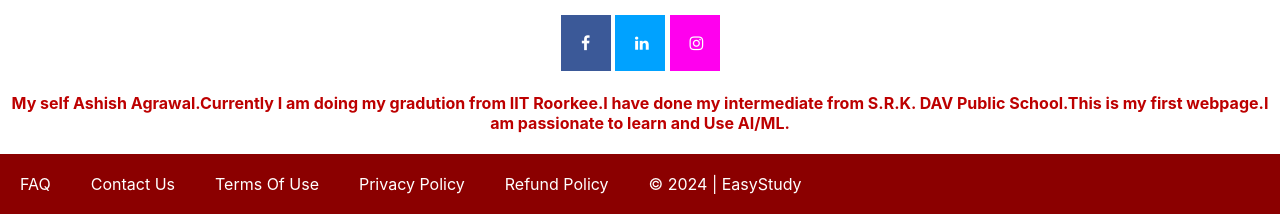
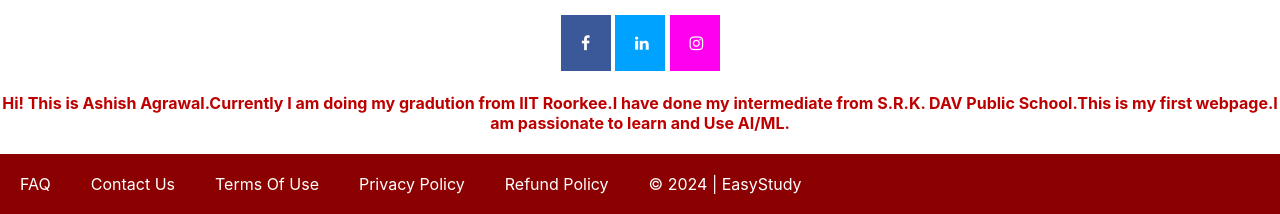
Before and after one commit to Ashish-Agrawal-IITR/Easy_Study, a plain HTML site: page index.html in a window 1280 px wide. Shown: the part 2618-2832 px from the top of the page. Drawn offline with Linux system fonts and the light colour scheme.

Commit message:
Update index.html

```diff
--- a/index.html
+++ b/index.html
@@ -61,7 +61,7 @@
             <a href="https://www.facebook.com/profile.php?id=100035649820242&mibextid=ZbWKwL" class="fa fa-facebook"></a>
             <a href="https://www.linkedin.com/in/ashish-kumar-agrawal-917029297?utm_source=share&utm_campaign=share_via&utm_content=profile&utm_medium=android_app" class="fa fa-linkedin" target="_blank"> </a>
             <a href="https://www.instagram.com/ashish_iitr_?igsh=MWJpbjZhbDZhbnhpMA==" class="fa fa-instagram" target="_blank"> </a>
-            <h4 style="color: rgb(189, 0, 0);" >My self Ashish Agrawal.Currently I am doing my gradution from IIT Roorkee.I have done my intermediate from S.R.K. DAV Public School.This is my first webpage.I am passionate to learn and Use AI/ML. </h4>
+            <h4 style="color: rgb(189, 0, 0);" >Hi! This is Ashish Agrawal.Currently I am doing my gradution from IIT Roorkee.I have done my intermediate from S.R.K. DAV Public School.This is my first webpage.I am passionate to learn and Use AI/ML. </h4>
         <footer>
             <a href="$">FAQ</a>
             <a href="$">Contact Us</a>
```
